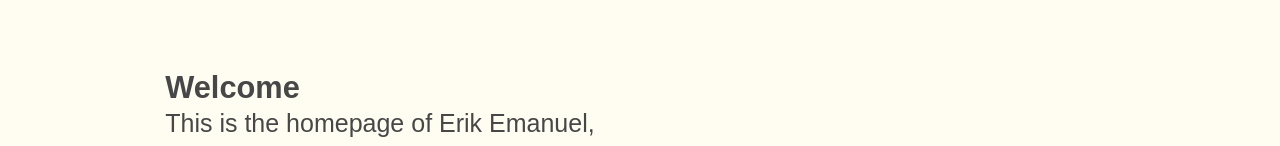
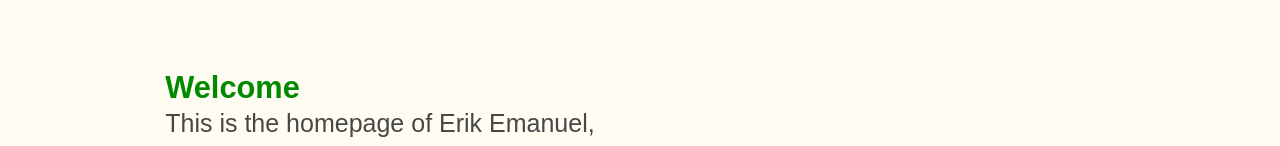
Before and after one commit to Erixun/my-next-website, a Next.js app: page / in a window 1280 px wide. Shown: the part 153-299 px from the top of the page. Built offline with nearby package versions, Linux system fonts and the light colour scheme.

Commit message:
branded header

```diff
--- a/components/TheIntroduction.tsx
+++ b/components/TheIntroduction.tsx
@@ -29,7 +29,9 @@ const TheIntroduction = () => {
         </aside>
         <article className="flx-col flx-just-center">
           <header id="welcome-header" className="welcome-header">
-            <h2 className="brand ib">Welcome</h2>
+            <h2 className={[utilStyles.ib, utilStyles.brand].join(" ")}>
+              Welcome
+            </h2>
             <h3 className="ib">
               This is the homepage of Erik Emanuel, Swedish Web developer, or{" "}
               <em>Swebdev</em>
```
